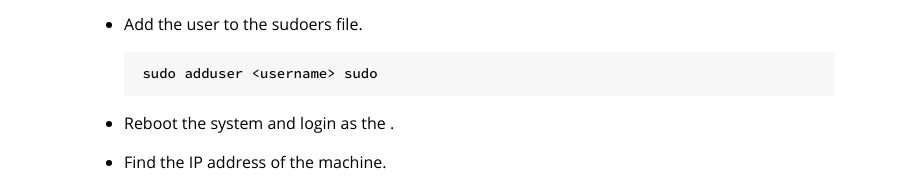
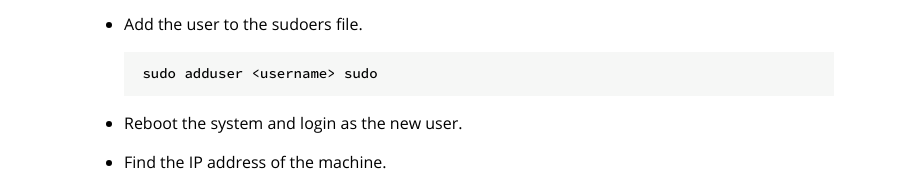
Before and after one commit to tapuaharel/matrix-homeserver-project, a plain HTML site: page UBUNTU.html in a window 1280 px wide. Shown: the part 1388-1575 px from the top of the page, without its empty margins (335-1252 px from the left). Drawn offline with Linux system fonts and the light colour scheme.

Commit message:
Update UBUNTU.html

```diff
--- a/UBUNTU.html
+++ b/UBUNTU.html
@@ -238,7 +238,7 @@
 </code></pre>
 </li>
 <li>
-<p>Reboot the system and login as the <username>.</p>
+<p>Reboot the system and login as the new user.</p>
 </li>
 <li>
 <p>Find the IP address of the machine.</p>
```
